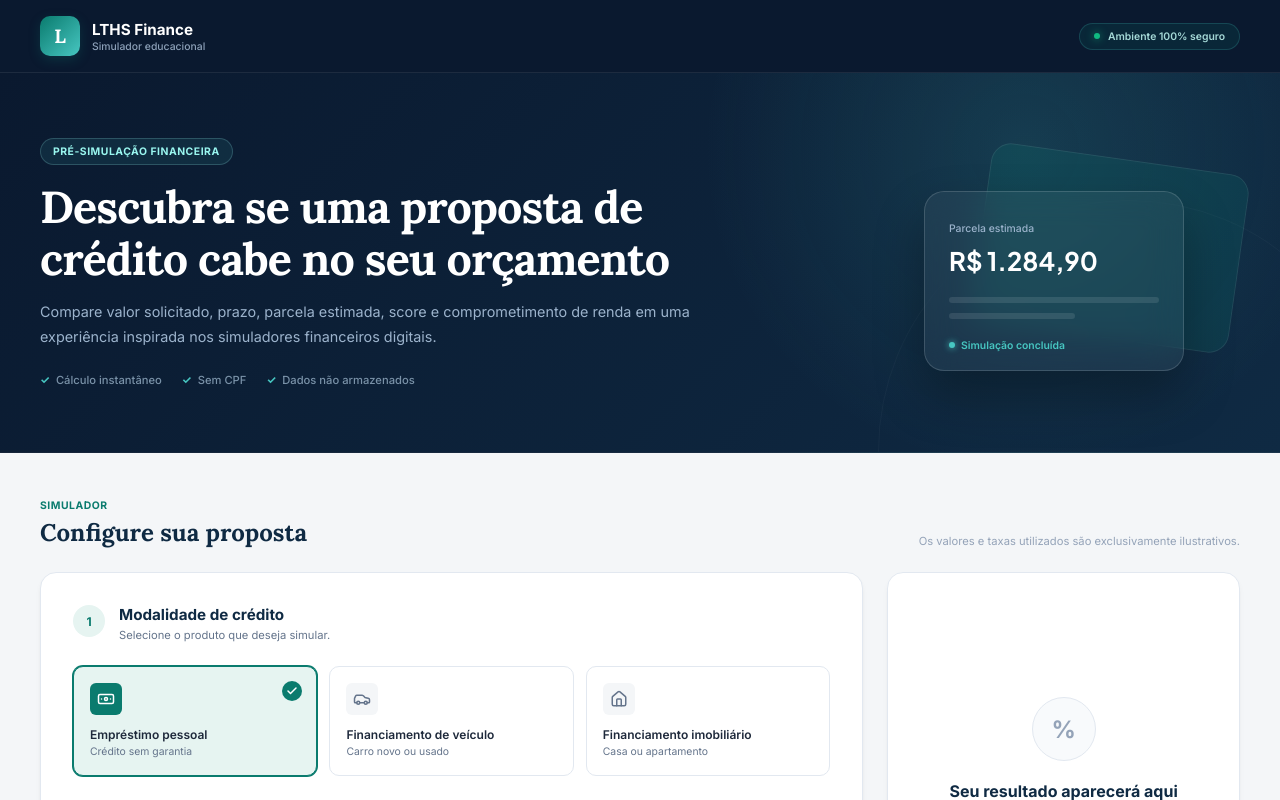
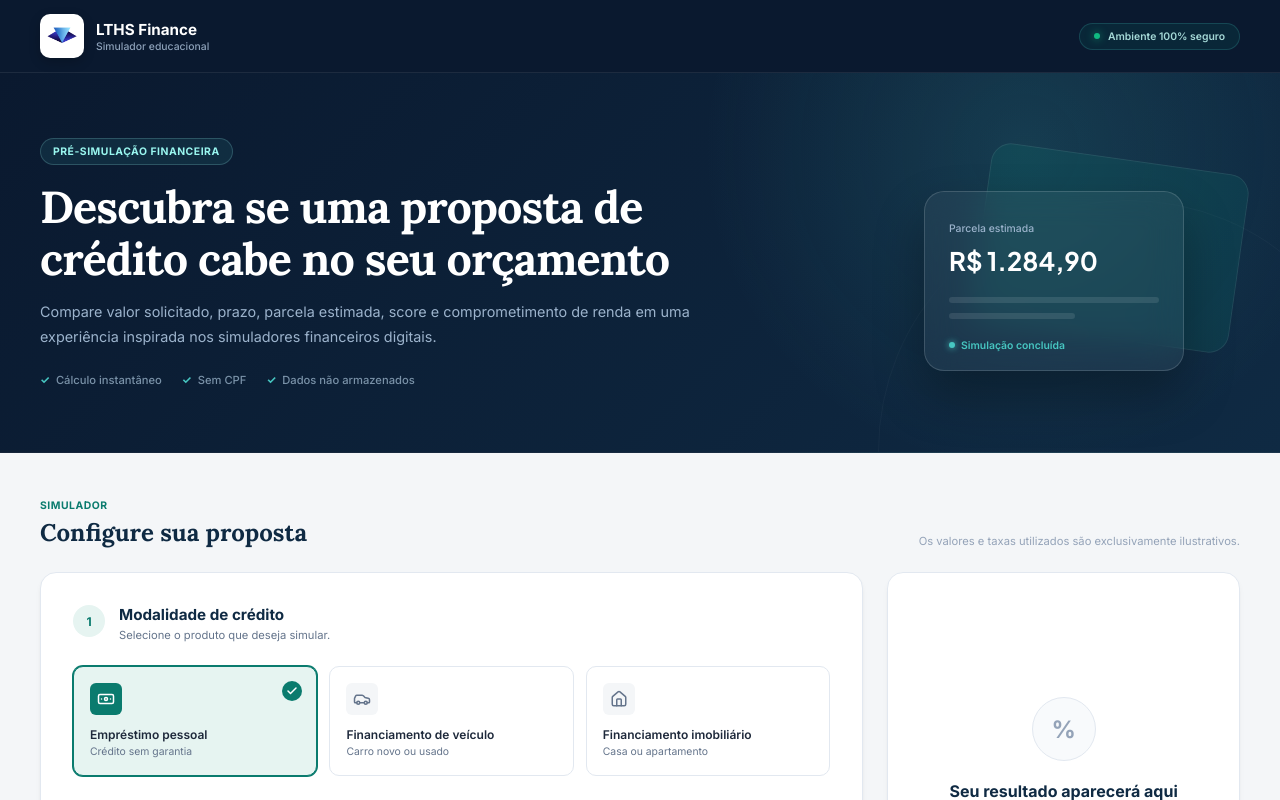
Before and after one commit to elizianeandreia/verificador-emprestimo, a website: page index.html in a window 1280 px wide. Shown: the top 800 px of the page. Drawn offline with nearby package versions, Linux system fonts and the light colour scheme.

Commit message:
inserindo a logo da empresa

```diff
--- a/estilo.css
+++ b/estilo.css
@@ -92,18 +92,23 @@ select {
   gap: 12px;
 }
 
-.brand-symbol {
-  width: 40px;
-  height: 40px;
-  display: grid;
-  place-items: center;
+.brand-logo {
+  width: 44px;
+  height: 44px;
+  display: flex;
+  align-items: center;
+  justify-content: center;
+  flex-shrink: 0;
   border-radius: var(--radius-md);
-  color: white;
-  background: linear-gradient(135deg, var(--accent), var(--cyan));
-  box-shadow: 0 4px 12px rgba(10, 123, 110, 0.25);
-  font-family: "Lora", serif;
-  font-size: 1.2rem;
-  font-weight: 700;
+  background: #ffffff;
+  padding: 5px;
+  box-shadow: 0 4px 12px rgba(0, 0, 0, 0.2);
+}
+
+.brand-logo img {
+  width: 100%;
+  height: 100%;
+  object-fit: contain;
 }
 
 .brand-content {
--- a/index.html
+++ b/index.html
@@ -20,8 +20,10 @@
 <body>
   <header class="topbar">
     <div class="topbar-content">
-      <div class="brand">
-        <div class="brand-symbol">L</div>
+          <div class="brand">
+        <div class="brand-logo">
+          <img src="./imagem/logo2026.png" alt="Logo LTHS Tecnologia">
+        </div>
         <div class="brand-content">
           <strong>LTHS Finance</strong>
           <span>Simulador educacional</span>
```
Also changed, not shown: imagem/logo2026.png (added).
